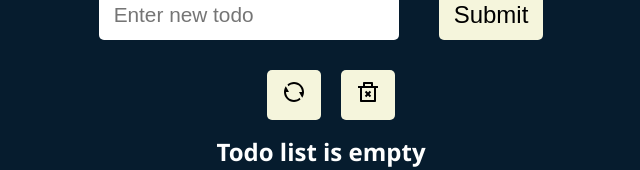
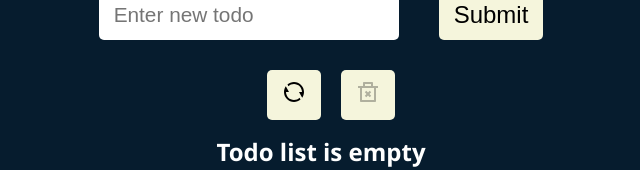
Before and after one commit to LProrochenko/todo_app, a React (Create React App) app: page / in a window 1280 px wide. Shown: the part 122-292 px from the top of the page, without its empty margins (319-959 px from the left). Built offline with nearby package versions, Linux system fonts and the light colour scheme.

Commit message:
feat: disable clear completed button when no completed todos exist

```diff
--- a/src/App.js
+++ b/src/App.js
@@ -39,6 +39,8 @@
     setTodos(todos.filter((todo) => !todo.isCompleted));
   }
 
+  const completedTodosCount = todos.filter((todo) => todo.isCompleted).length;
+
   return (
     <div className="App">
       <h1>Todo App</h1>
@@ -46,6 +48,7 @@
       <TodosAction
         resetTodo={resetTodoHandler}
         clearCompletedTodos={clearCompletedTodosHandler}
+        completedTodosExist={!!completedTodosCount}
       />
       <TodoList
         todos={todos}
--- a/src/components/Todos/TodosAction.js
+++ b/src/components/Todos/TodosAction.js
@@ -2,13 +2,17 @@
 import Button from '../UI/Button';
 import styles from './TodosAction.module.css';
 
-function TodosAction({resetTodo, clearCompletedTodos}) {
+function TodosAction({ resetTodo, clearCompletedTodos, completedTodosExist }) {
   return (
     <div className={styles.todoActionContainer}>
       <Button title="Reset Todos" onClick={resetTodo}>
         <RiRefreshLine />
       </Button>
-      <Button title="Clear Completed Todos" onClick={clearCompletedTodos}>
+      <Button
+        title="Clear Completed Todos"
+        onClick={clearCompletedTodos}
+        disabled={!completedTodosExist}
+      >
         <RiDeleteBin2Line />
       </Button>
     </div>
```
